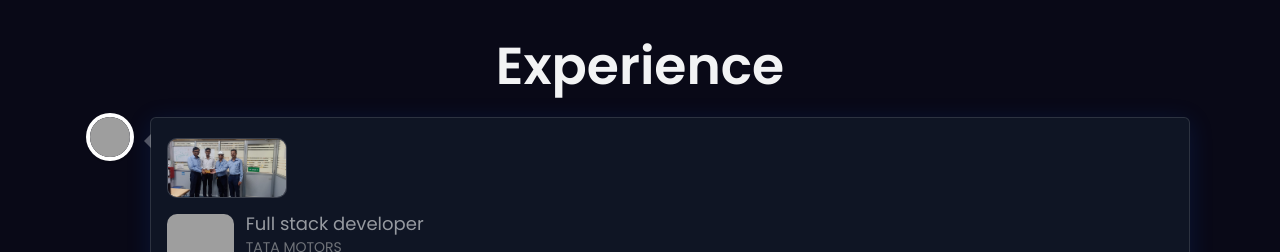
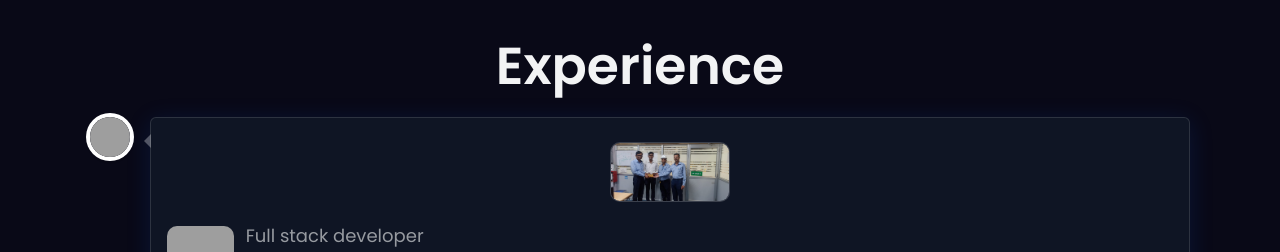
Before and after one commit to Rohit-Kharat/PORTFOLIO, a React (Create React App) app: page / in a window 1280 px wide. Shown: the part 1580-1832 px from the top of the page. Built offline with nearby package versions, Linux system fonts and the light colour scheme; grey boxes are pictures that could not be loaded.

Commit message:
Add multiple achievement images and click-to-cycle animation

```diff
--- a/src/components/cards/ExperienceCard.jsx
+++ b/src/components/cards/ExperienceCard.jsx
@@ -1,5 +1,5 @@
 //Experience
-import React from "react";
+import React, { useState } from "react";
 import { VerticalTimelineElement } from "react-vertical-timeline-component";
 import styled from "styled-components";
 
@@ -33,16 +33,20 @@ const Role = styled.div`
 const AchievementImage = styled.img`
   width: 120px;
   height: 60px;
+  display: block;
+  margin: 8px auto;
   object-fit: cover;
   border-radius: 10px;
-  margin-top: 4px;
   border: 1px solid rgba(255,255,255,0.15);
   background: rgba(255,255,255,0.04);
+  cursor: pointer;
+  transition: opacity 260ms ease;
+  opacity: ${(props) => (props.$visible ? 1 : 0)};
   @media only screen and (max-width: 768px) {
     width: 90px;
     height: 50px;
   }
-`
+`;
 const Company = styled.div`
   font-size: 14px;
   font-weight: 500px;
@@ -98,6 +102,22 @@ const ItemWrapper = styled.div`
 `;
 
 const ExperienceCard = ({ experience }) => {
+  const images = Array.isArray(experience?.AchievementImage)
+    ? experience.AchievementImage
+    : [experience?.AchievementImage].filter(Boolean);
+  const [index, setIndex] = useState(0);
+  const [visible, setVisible] = useState(true);
+
+  const handleImageClick = () => {
+    // fade out
+    setVisible(false);
+    setTimeout(() => {
+      setIndex((i) => (i + 1) % images.length);
+      // fade in
+      setVisible(true);
+    }, 260);
+  };
+
   return (
     <VerticalTimelineElement
       icon={
@@ -125,7 +145,14 @@ const ExperienceCard = ({ experience }) => {
       }}
       date={experience?.date}
     >
-      <AchievementImage src={experience?.AchievementImage}/>
+      {images.length > 0 && (
+        <AchievementImage
+          src={images[index]}
+          onClick={handleImageClick}
+          $visible={visible}
+          alt="achievement"
+        />
+      )}
       <Top>
         <Image src={experience?.img} />
         <Body>
--- a/src/data/constants.js
+++ b/src/data/constants.js
@@ -160,7 +160,12 @@ export const education = [
 export const experience = [
   {
     id:1,
-    AchievementImage: process.env.PUBLIC_URL + "/image/achievement.jpg",
+    // Provide an array of images. First item can be a public asset; add more files
+    // to `public/image/` or use external URLs. Example uses one public image and a placeholder.
+    AchievementImage: [
+      process.env.PUBLIC_URL + "/image/achievement.jpg",
+      "https://via.placeholder.com/480x240.png?text=Achievement+2",
+    ],
     role:"Full stack developer",
     company:"TATA MOTORS",
     date:"Dec-2024 - Feb-2025",
```
